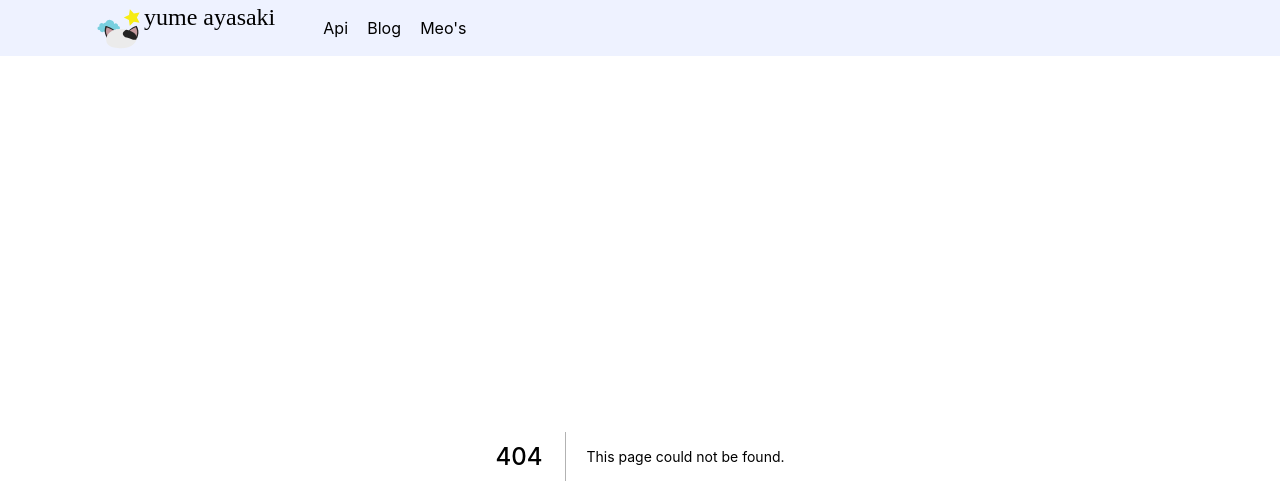
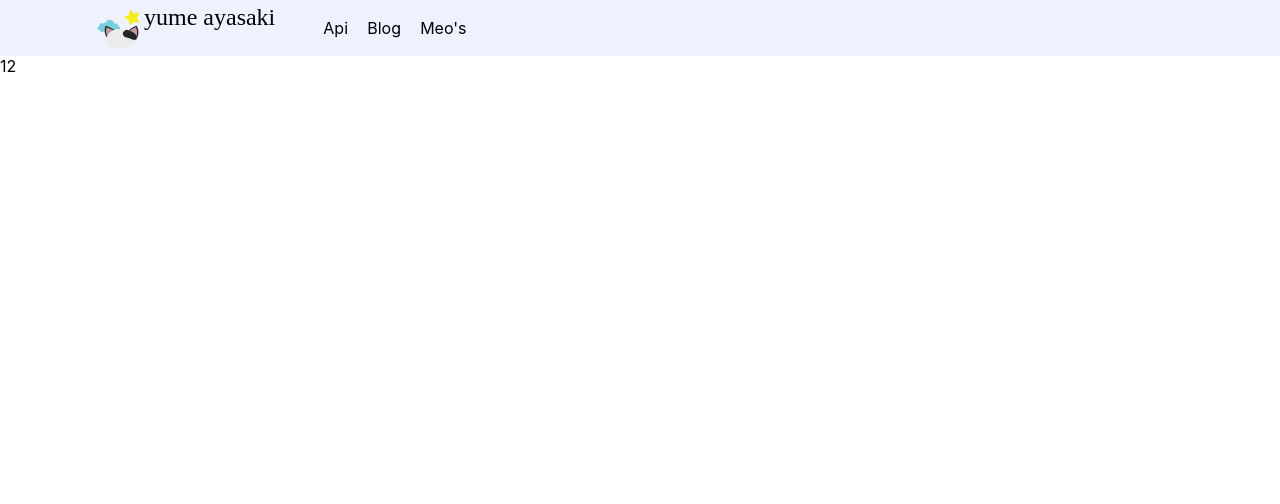
Before and after one commit to YumeAyasaki/blog-fe, a Next.js app: page /meo-studio in a window 1280 px wide. Before the commit this address had no page. Shown: the top 504 px of the page. Built offline with nearby package versions, Linux system fonts and the light colour scheme.

Commit message:
Restore meo-studio index file (accidently delete)...

```diff
--- /dev/null
+++ b/pages/meo-studio/index.js
@@ -0,0 +1,24 @@
+import Link from 'next/link'
+import React from 'react'
+import fs from 'fs';
+import path from 'path'
+
+export default function index(props) {
+  console.log(props);
+  return (
+    <div>
+      {props.content.map((link) => {
+      const linkT = "/meo-studio/" + link;
+      return <Link key={link} href={linkT}>{link}</Link>})}
+    </div>
+  )
+}
+
+export async function getServerSideProps() {
+  const pathT = path.join(process.cwd(), 'pages/meo-studio')
+  const directory = await fs.readdirSync(pathT, { withFileTypes: true })
+  .filter(dirent => dirent.isDirectory())
+  .map(dirent => dirent.name);
+
+  return {props: {content: directory}}
+}
```
